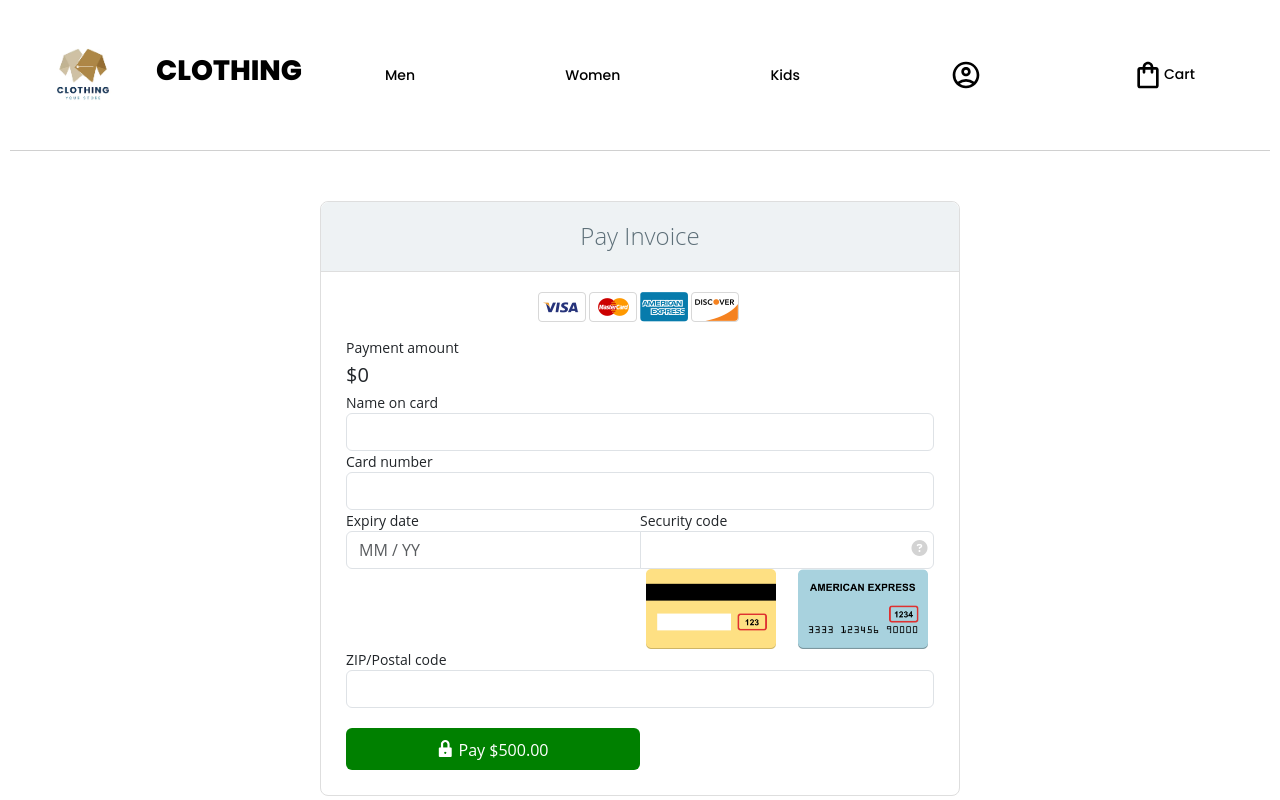
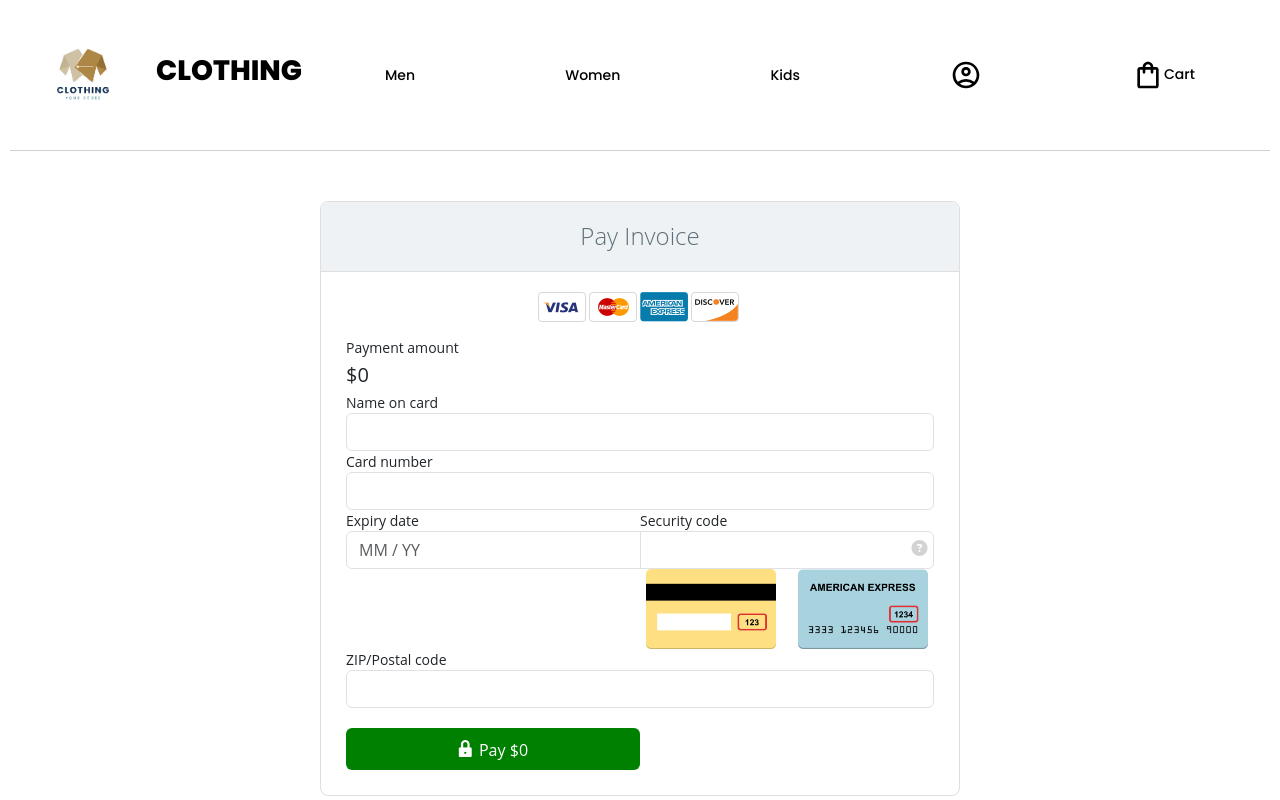
Before and after one commit to venkimoon4/mern-e-com-front-end, a React (Vite) app: page /checkout in a window 1280 px wide. Shown: the top 800 px of the page. Built offline with nearby package versions, Linux system fonts and the light colour scheme; no server answers; a web font is replaced by a local one.

Commit message:
New_Version-11

```diff
--- a/src/components/Checkout/Checkout.jsx
+++ b/src/components/Checkout/Checkout.jsx
@@ -141,7 +141,7 @@ const Checkout = () => {
             className="btn btn-checkout btn-block btn-success submit-button"
           >
             <span className="submit-button-lock"></span>
-            <span className="align-middle">Pay $500.00</span>
+            <span className="align-middle">Pay ${totalPrice}</span>
           </button>
           {error && <Alert msg={error} />}
         </form>
```
